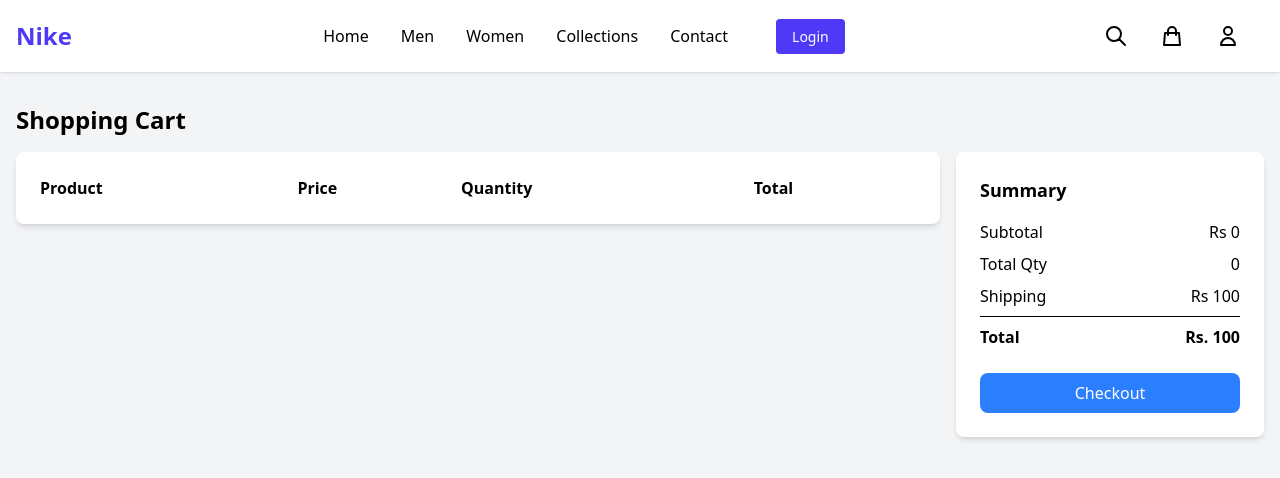
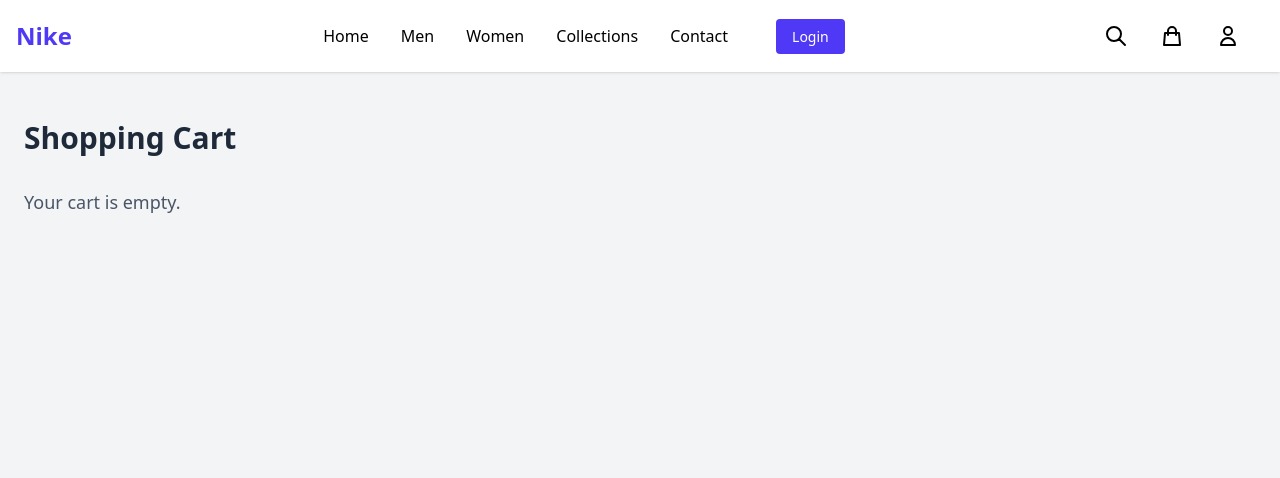
Before and after one commit to yubrajtimilsina/nike-frontend, a React (Vite) app: page /my-cart in a window 1280 px wide. Shown: the top 478 px of the page. Built offline with nearby package versions, Linux system fonts and the light colour scheme.

Commit message:
feat: enhance cart functionality and improve component structure; refactor Navbar, MyCart, and ProductDetail components for better state management and UI consistency

```diff
--- a/src/App.tsx
+++ b/src/App.tsx
@@ -1,4 +1,3 @@
-
 import { BrowserRouter, Routes, Route } from "react-router-dom";
 import { Toaster } from "react-hot-toast";
 import Register from "./pages/user/Register";
@@ -7,7 +6,7 @@
 import ResetPassword from "./pages/user/ResetPassword";
 import { Provider } from "react-redux";
 import store from "./store/store";
-// import Navbar from "./globals/components/Navbar";
+import Navbar from "./globals/components/Navbar";
 import Home from "./pages/Home/Home";
 import ProductFilters from "./pages/product/components/ProductFilters";
 import ProductDetail from "./pages/singleProduct/ProductDetail";
@@ -17,7 +16,10 @@
 const App = () => {
   return (
     <Provider store={store}>
+
       <BrowserRouter>
+            <Navbar />
+
         <Toaster />
         <Routes>
           <Route path="/" element={<Home />} />
@@ -30,9 +32,7 @@
           <Route path="/:collection/:brand" element={<ProductFilters />} />
           <Route path="/:collection/:brand/:id" element={<ProductDetail />} />
           <Route path="/collection" element={<Collections />} />
-                    <Route path="/my-cart" element={<MyCart />} />
-
-
+          <Route path="/my-cart" element={<MyCart />} />
         </Routes>
       </BrowserRouter>
     </Provider>
--- a/src/globals/components/Navbar.tsx
+++ b/src/globals/components/Navbar.tsx
@@ -1,18 +1,20 @@
 import { useEffect, useState } from "react";
-import { useAppSelector } from "../../store/hooks";
-import { useDispatch } from "react-redux";
+import { useAppDispatch, useAppSelector } from "../../store/hooks";
 import { logout } from "../../store/authSlice";
-import { Link, useNavigate } from "react-router-dom";
+import {  Link, useNavigate } from "react-router-dom";
 import { fetchCartItems } from "../../store/cartSlice";
 import toast from "react-hot-toast";
 
 export default function Navbar() {
+
   const [mobileMenuOpen, setMobileMenuOpen] = useState(false);
   const [isLogin, setIsLogin] = useState(false);
   const reduxToken = useAppSelector((store) => store.auth.user.token);
-  const { data } = useAppSelector((store) => store.cart);
-  const dispatch = useDispatch();
   const navigate = useNavigate();
+  const dispatch=useAppDispatch()
+
+  const {data}=useAppSelector((store)=>store.cart)
+
 
   useEffect(() => {
     const localToken = localStorage.getItem("tokenauth");
@@ -21,9 +23,8 @@
   }, [reduxToken]); // ✅ Fixed: Removed dispatch
 
   const handleCartClick = (e) => {
-    if (isLogin) {
-      if (data.length > 0) dispatch(fetchCartItems());
-      navigate("/my-cart");
+    if (isLogin && data.length>0) {
+       dispatch(fetchCartItems());
     } else {
       e.preventDefault();
       toast.error("No items in the cart", {
--- a/src/pages/Home/Home.tsx
+++ b/src/pages/Home/Home.tsx
@@ -1,5 +1,4 @@
 import Footer from "../../globals/components/Footer";
-import Navbar from "../../globals/components/Navbar";
 import Categories from "../cartegory/Categories";
 import Features from "../features/Features";
 import ProductFilters from "../product/components/ProductFilters";
@@ -9,7 +8,6 @@
 export default function Hero() {
   return (
     <>
-    <Navbar />
     <section className="relative bg-gray-100 py-16 md:py-24">
       <div className="container mx-auto px-4">
         <div className="flex flex-col md:flex-row items-center">
--- a/src/pages/cart/MyCart.tsx
+++ b/src/pages/cart/MyCart.tsx
@@ -1,114 +1,174 @@
-import { Link } from "react-router-dom"
-import Navbar from "../../globals/components/Navbar"
-import { useAppDispatch, useAppSelector } from "../../store/hooks"
-import { deleteCart, updateCart } from "../../store/cartSlice"
+import { Link } from "react-router-dom";
+import { useAppDispatch, useAppSelector } from "../../store/hooks";
+import { deleteCart, updateCart } from "../../store/cartSlice";
 
+function MyCart() {
+  const { data } = useAppSelector((store) => store.cart);
+  const dispatch = useAppDispatch();
 
+  const handleUpdate = (
+    productId: string,
+    quantity: number,
+  ) => {
+    dispatch(updateCart(productId, quantity));
+  };
 
-function MyCart(){
-    const {data} = useAppSelector((store)=>store.cart)
-    const dispatch = useAppDispatch()
-    const handleUpdate = (productId: string, quantity: number, size: string, color: string) => {
-        dispatch(updateCart(productId, quantity, size, color));
-    }
-    const handleDelete = (productId:string)=>{
-        dispatch(deleteCart(productId))
-    }
+  const handleDelete = (productId: string) => {
+    dispatch(deleteCart(productId));
+  };
+
+  // Calculate subtotal with defensive checks
   const subTotal = data.reduce((total, item) => {
-        const price = Number(item.product.price) || 0;
-        const quantity = Number(item.quantity) || 0;
+    const price = Number(item?.Shoe?.price) || 0; // Fallback to 0 if undefined
+    const quantity = Number(item?.quantity) || 0;
     return price * quantity + total;
   }, 0);
-    const totalQtyInCarts = data.reduce((total,item)=>item.quantity + total, 0)
-    const shippingPrice = 100
-    const total = subTotal + shippingPrice
+
+  // Calculate total quantity with defensive checks
+  const totalQtyInCarts = data.reduce(
+    (total, item) => (Number(item?.quantity) || 0) + total,
+    0
+  );
+
+  const shippingPrice = 100;
+  const total = subTotal + shippingPrice;
 
   return (
     <>
-        <Navbar />
-  <div className="bg-gray-100 h-screen py-8">
-  <div className="container mx-auto px-4">
-    <h1 className="text-2xl font-semibold mb-4">Shopping Cart</h1>
-    <div className="flex flex-col md:flex-row gap-4">
+      <div className="bg-gray-100 min-h-screen py-12">
+        <div className="container mx-auto px-6 max-w-7xl">
+          <h1 className="text-3xl font-bold mb-8 text-gray-800">Shopping Cart</h1>
+          {data.length === 0 ? (
+            <p className="text-gray-600 text-lg">Your cart is empty.</p>
+          ) : (
+            <div className="flex flex-col md:flex-row gap-8">
               <div className="md:w-3/4">
-        <div className="bg-white rounded-lg shadow-md p-6 mb-4">
-          <table className="w-full">
+                <div className="bg-white rounded-xl shadow-lg p-8">
+                  <table className="w-full table-auto">
                     <thead>
-              <tr>
-                <th className="text-left font-semibold">Product</th>
-                <th className="text-left font-semibold">Price</th>
-                <th className="text-left font-semibold">Quantity</th>
-                <th className="text-left font-semibold">Total</th>
+                      <tr className="text-left text-gray-600 border-b border-gray-200">
+                        <th className="py-4 px-6 font-semibold">Product</th>
+                        <th className="py-4 px-6 font-semibold">Price</th>
+                        <th className="py-4 px-6 font-semibold">Quantity</th>
+                        <th className="py-4 px-6 font-semibold">Total</th>
+                        <th className="py-4 px-6 font-semibold">Actions</th>
                       </tr>
                     </thead>
                     <tbody>
-              {
-                data.length > 0 && data.map((item)=>{
+                      {data.map((item, index) => {
+                        // Skip rendering if product is undefined
+                        if (!item?.productId) {
+                          console.warn(
+                            `Invalid cart item at index ${index}:`,
+                            item
+                          );
+                          return null;
+                        }
                         return (
-                        <tr>
-                <td className="py-4">
+                          <tr
+                            key={item.productId || index}
+                            className="border-b border-gray-100 hover:bg-gray-50 transition-colors"
+                          >
+                            <td className="py-6 px-6">
                               <div className="flex items-center">
-                    <img className="h-16 w-16 mr-4" src={`http://localhost:5001/${item.product?.images}`} alt="Product image" />
-                    <span className="font-semibold">{item.product.name}</span>
+                                <img
+                                  className="w-16 h-16 object-cover rounded-lg mr-4"
+                                  src={
+                                    item?.Shoe?.images
+                                      ? `http://localhost:5001/${item.Shoe.images}`
+                                      : "/placeholder-image.jpg"
+                                  }
+                                  alt={item.Shoe?.name || "Product Image"}
+                                />
+                                <span className="font-semibold text-gray-800">
+                                  {item.Shoe.name || "Unknown Product"}
+                                </span>
                               </div>
                             </td>
-                <td className="py-4">Rs. {item.product.price}</td>
-                <td className="py-4">
+                            <td className="py-6 px-6 text-gray-700">
+                              Rs. {item.Shoe.price ? item.Shoe.price : "N/A"}
+                            </td>
+                            <td className="py-6 px-6">
                               <div className="flex items-center">
-                    <button className="border rounded-md py-2 px-4 mr-2" onClick={() => handleUpdate(item.product.id, item.quantity - 1, item.Product.size, item.Product.color)}>-</button>
-                    <span className="text-center w-8">{item.quantity}</span>
-                    <button className="border rounded-md py-2 px-4 ml-2" onClick={() => handleUpdate(item.product.id, item.quantity + 1, item.Product.size, item.Product.color)}>+</button>
+                                <button
+                                  className="border rounded-md py-2 px-4 bg-gray-200 hover:bg-gray-300 text-gray-800 transition-colors disabled:opacity-50"
+                                  onClick={() =>
+                                    handleUpdate(
+                                      item.Shoe.id,
+                                      item.quantity - 1
+                                    )
+                                  }
+                                  disabled={item.quantity <= 1}
+                                >
+                                  -
+                                </button>
+                                <span className="text-center w-12 text-gray-800">
+                                  {item.quantity}
+                                </span>
+                                <button
+                                  className="border rounded-md py-2 px-4 bg-gray-200 hover:bg-gray-300 text-gray-800 transition-colors"
+                                  onClick={() =>
+                                    handleUpdate(
+                                      item.Shoe.id,
+                                      item.quantity + 1
+                                    )
+                                  }
+                                >
+                                  +
+                                </button>
                               </div>
                             </td>
-                <td className="py-4">{Number(item.product.price) * item?.quantity }</td>
-                <td className="py-4">
-                  <div className="flex items-center">
-                    <button className="border rounded-md py-2 px-4 ml-2 bg-red-600 hover:bg-red-800" onClick={()=>handleDelete(item.Product.id)}>X</button>
-                  </div>
+                            <td className="py-6 px-6 text-gray-700">
+                              Rs. {(Number(item.Shoe.price) || 0) * (item.quantity || 0)}
                             </td>
-
+                            <td className="py-6 px-6">
+                              <button
+                                className="border rounded-md py-2 px-4 bg-red-600 hover:bg-red-700 text-white transition-colors"
+                                onClick={() => handleDelete(item.Shoe.id)}
+                              >
+                                X
+                              </button>
+                            </td>
                           </tr>
-
-                    )
-                })
-              }
-
-              {/* More product rows */}
+                        );
+                      })}
                     </tbody>
                   </table>
                 </div>
               </div>
               <div className="md:w-1/4">
-        <div className="bg-white rounded-lg shadow-md p-6">
-          <h2 className="text-lg font-semibold mb-4">Summary</h2>
-          <div className="flex justify-between mb-2">
+                <div className="bg-white rounded-xl shadow-lg p-8 sticky top-4">
+                  <h2 className="text-xl font-semibold mb-6 text-gray-800">Summary</h2>
+                  <div className="flex justify-between mb-4 text-gray-700">
                     <span>Subtotal</span>
-            <span>Rs {subTotal}</span>
+                    <span>Rs. {subTotal.toFixed(2)}</span>
                   </div>
-          <div className="flex justify-between mb-2">
-            <span>Total Qty</span>
+                  <div className="flex justify-between mb-4 text-gray-700">
+                    <span>Total Quantity</span>
                     <span>{totalQtyInCarts}</span>
                   </div>
-          <div className="flex justify-between mb-2">
+                  <div className="flex justify-between mb-4 text-gray-700">
                     <span>Shipping</span>
-            <span>Rs {shippingPrice}</span>
+                    <span>Rs. {shippingPrice.toFixed(2)}</span>
                   </div>
-          <hr className="my-2" />
-          <div className="flex justify-between mb-2">
-            <span className="font-semibold">Total</span>
-            <span className="font-semibold">Rs. {total}</span>
+                  <hr className="my-4 border-gray-200" />
+                  <div className="flex justify-between mb-6 text-gray-800 font-semibold">
+                    <span>Total</span>
+                    <span>Rs. {total.toFixed(2)}</span>
                   </div>
                   <Link to="/my-checkout">
-         <button className="bg-blue-500 text-white py-2 px-4 rounded-lg mt-4 w-full">Checkout</button>
+                    <button className="w-full bg-blue-600 text-white py-3 px-4 rounded-lg hover:bg-blue-700 transition-colors font-semibold">
+                      Proceed to Checkout
+                    </button>
                   </Link>
                 </div>
               </div>
             </div>
+          )}
         </div>
       </div>
-
     </>
-    )
+  );
 }
 
-export default MyCart
+export default MyCart;
--- a/src/pages/cartegory/Categories.tsx
+++ b/src/pages/cartegory/Categories.tsx
@@ -14,9 +14,11 @@
             />
             <div className="absolute inset-0 bg-black bg-opacity-30 flex items-center justify-center">
               <div className="text-center">
-                    <Link to={'/men'}>
-                  <h3 className="text-2xl font-bold text-white mb-2">MEN COLLECTIONS</h3>
-                  <a href="#" className="text-white font-medium hover:underline">Explore All →</a>
+                <Link
+                  to="/men"
+                  className="text-white font-medium hover:underline"
+                >
+                  <h3>Men's Category</h3>
                 </Link>
               </div>
             </div>
@@ -30,9 +32,16 @@
             />
             <div className="absolute inset-0 bg-black bg-opacity-30 flex items-center justify-center">
               <div className="text-center">
-                    <Link to={'/women'}>
-                  <h3 className="text-2xl font-bold text-white mb-2">WOMEN COLLECTIONS</h3>
-                  <a href="#" className="text-white font-medium hover:underline">Explore All →</a>
+                <Link to={"/women"}>
+                  <h3 className="text-2xl font-bold text-white mb-2">
+                    WOMEN Category
+                  </h3>
+                  <a
+                    href="#"
+                    className="text-white font-medium hover:underline"
+                  >
+                    Explore All →
+                  </a>
                 </Link>
               </div>
             </div>
--- a/src/pages/product/components/ProductCard.tsx
+++ b/src/pages/product/components/ProductCard.tsx
@@ -27,12 +27,12 @@
         </div>
 
         {/* Product Image */}
-        <div className="h-64 overflow-hidden">
+        <div className="h-full w-full overflow-hidden object-cover ">
           <img
   src={
     product?.images?.[0]?.includes("cloudinary.com")
       ? product?.images[0]
-      : `http://localhost:5001/${product?.images[0]}`
+      : `http://localhost:5001/${product?.images}`
   }
   alt={product?.name}
   className="w-full h-auto rounded"
--- a/src/store/cartSlice.ts
+++ b/src/store/cartSlice.ts
@@ -3,12 +3,13 @@
 import { createSlice, PayloadAction } from "@reduxjs/toolkit";
 import { Status } from "../globals/types/types";
 import { APIS } from "../globals/http";
+import { data } from "react-router-dom";
 
 interface ICartItem {
   id: string;
   name: string;
-  images: string[];
-  price: string;
+  images: string;
+  price: number;
 }
 
 interface IData {
@@ -16,7 +17,7 @@
   productId: string;
   userId: string;
   quantity: number;
-  product: ICartItem;
+  Shoe: ICartItem;
   size: string;
   color: string; // Added color
 }
@@ -24,8 +25,6 @@
 interface ICartUpdateItem {
   productId: string;
   quantity: number;
-  size: string;
-  color: string; // Added color
 }
 
 interface IInitialData {
@@ -50,10 +49,7 @@
     },
     setUpdateCart(state: IInitialData, action: PayloadAction<ICartUpdateItem>) {
       const index = state.data.findIndex(
-        (i) =>
-          i.product.id === action.payload.productId &&
-          i.size === action.payload.size &&
-          i.color === action.payload.color
+        (item) => item.Shoe.id === action.payload.productId
       );
       if (index !== -1) {
         state.data[index].quantity = action.payload.quantity;
@@ -61,11 +57,10 @@
     },
     setDeleteCartItem(
       state: IInitialData,
-      action: PayloadAction<{ productId: string}>
+      action: PayloadAction<{ productId: string }>
     ) {
       const index = state.data.findIndex(
-        (i) =>
-          i.product.id === action.payload.productId
+        (i) => i.productId === action.payload.productId
       );
       if (index !== -1) {
         state.data.splice(index, 1);
@@ -74,7 +69,8 @@
   },
 });
 
-export const { setCart, setStatus, setUpdateCart, setDeleteCartItem } = cartSlice.actions;
+export const { setCart, setStatus, setUpdateCart, setDeleteCartItem } =
+  cartSlice.actions;
 export default cartSlice.reducer;
 
 export function addToCart(productId: string, size: string, color: string) {
@@ -118,13 +114,13 @@
   };
 }
 
-export function updateCart(productId: string, quantity: number, size: string, color: string) {
+export function updateCart(productId: string, quantity: number) {
   return async function updateCartThunk(dispatch: AppDispatch) {
     try {
-      const res = await APIS.patch("/cart", { productId, quantity, size, color });
+      const res = await APIS.patch("/cart/"+ productId, {  quantity });
       if (res.status === 201) {
         dispatch(setStatus(Status.SUCCESS));
-        dispatch(setUpdateCart({ productId, quantity, size, color }));
+        dispatch(setUpdateCart({ productId, quantity }));
       } else {
         dispatch(setStatus(Status.ERROR));
       }
@@ -141,7 +137,7 @@
       const res = await APIS.delete("/cart/" + productId);
       if (res.status === 201) {
         dispatch(setStatus(Status.SUCCESS));
-        dispatch(setDeleteCartItem(productId));
+        dispatch(setDeleteCartItem({ productId }));
       } else {
         dispatch(setStatus(Status.ERROR));
       }
```
Also changed, not shown: src/pages/singleProduct/ProductDetail.tsx (+18 -18 lines), src/globals/http/index.ts (line endings or trailing spaces). Lines whose indentation alone changed are shown as unchanged.
